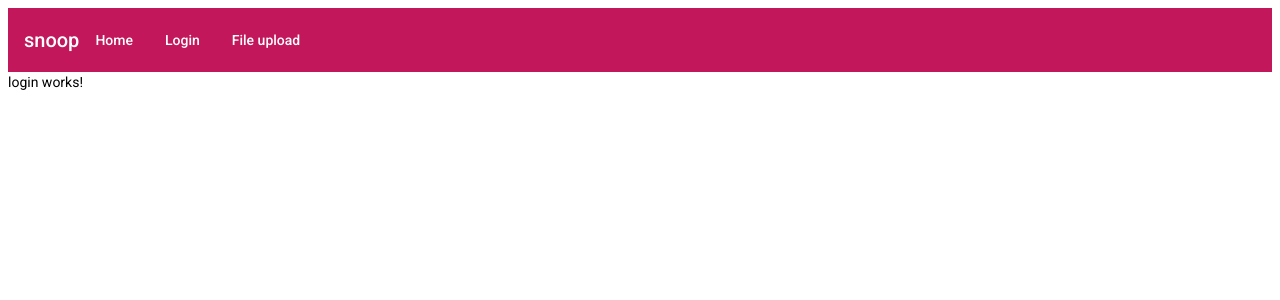
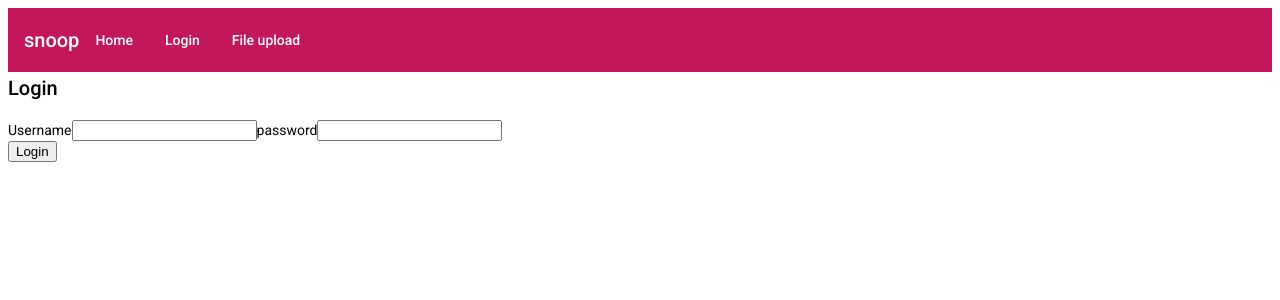
Before and after one commit to kumige/snoop, an Angular app in the folder public/: page /login in a window 1280 px wide. Shown: the top 300 px of the page. Built offline with nearby package versions, Linux system fonts and the light colour scheme.

Commit message:
added basic login

```diff
--- a/public/src/app/login/login.component.html
+++ b/public/src/app/login/login.component.html
@@ -1 +1,16 @@
-<p>login works!</p>
+<h2>Login</h2>
+<form [formGroup]="loginForm" (ngSubmit)="onSubmit()">
+  <div class="login_form">
+    <label for="username">Username</label>
+    <input type="text" formControlName="username" />
+
+    <label for="password">password</label>
+    <input type="text" formControlName="password" />
+  </div>
+  <button class="btn_login" type="submit">
+    Login
+  </button>
+  <div>
+    <label class="login_errorMsg"></label>
+  </div>
+</form>
--- a/public/src/app/login/login.component.ts
+++ b/public/src/app/login/login.component.ts
@@ -1,15 +1,43 @@
 import { Component, OnInit } from '@angular/core';
+import { FormGroup, FormControl, Validators } from '@angular/forms';
+import { FetchGqlService } from '../services/fetch-gql.service';
 
 @Component({
   selector: 'app-login',
   templateUrl: './login.component.html',
-  styleUrls: ['./login.component.sass']
+  styleUrls: ['./login.component.sass'],
 })
 export class LoginComponent implements OnInit {
+  loginForm = new FormGroup({
+    username: new FormControl(''),
+    password: new FormControl(''),
+  });
+  loginResult;
 
-  constructor() { }
+  constructor(private api: FetchGqlService) {}
 
-  ngOnInit(): void {
+  ngOnInit() {}
+
+  onSubmit() {
+    this.login();
+    console.log(this.loginForm.controls.password.value);
   }
 
+  private async login() {
+    const query = {
+      query: `query {login(username:"${this.loginForm.controls.username.value}", password:"${this.loginForm.controls.password.value}"){
+        Username,
+        token
+      }}
+      `,
+    };
+
+    try {
+      this.loginResult = await this.api.fetchGraphql(query);
+      console.log(this.loginResult);
+      localStorage.setItem('token', this.loginResult.login.token);
+    } catch (e) {
+      console.log('error', e.message);
+    }
+  }
 }
```
Also changed, not shown: public/src/app/app.module.ts (+8 -5 lines), 1 other file (tests, documents, lock files or other folders).
